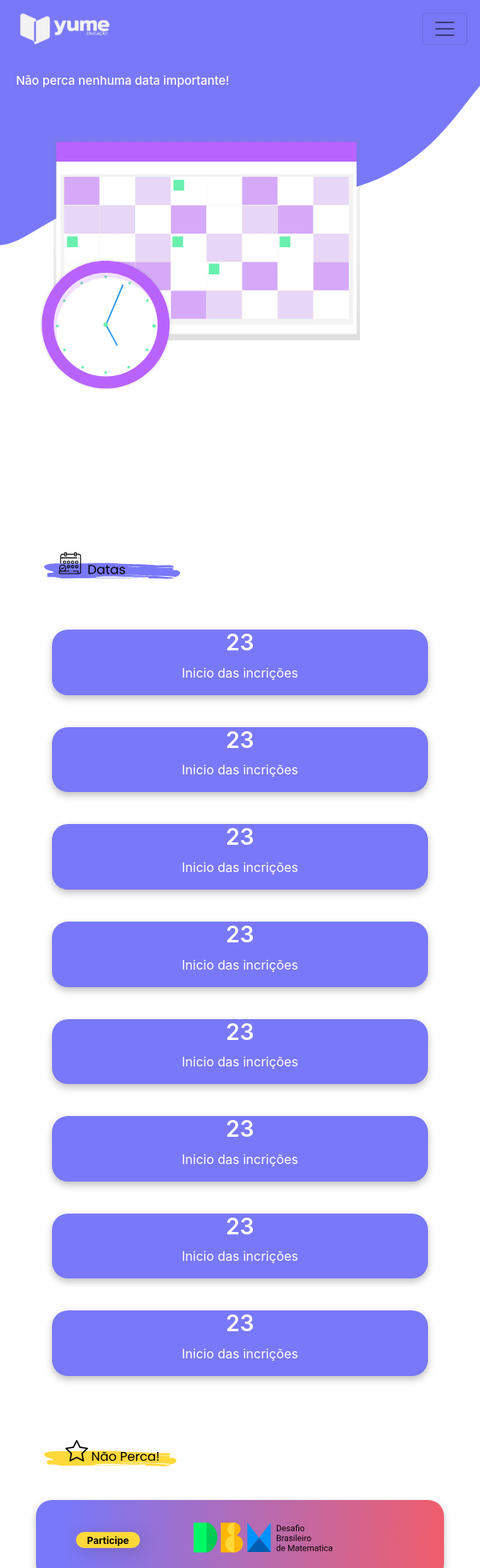
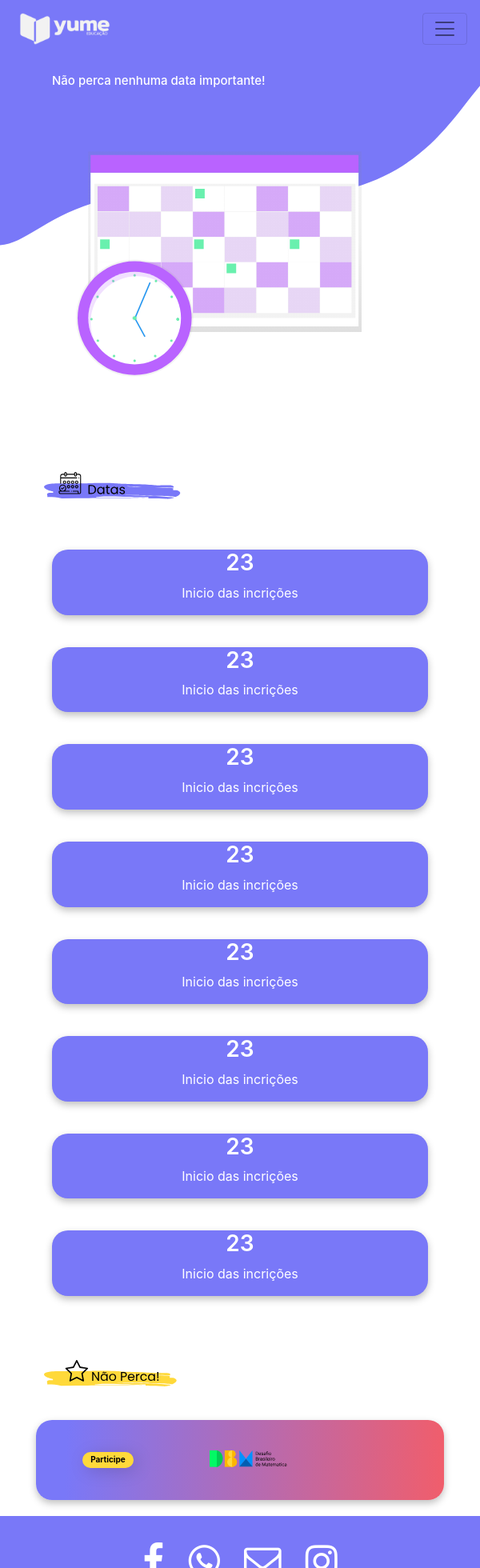
Before and after one commit to WesleyBueno/Yume, an Angular app in the folder yume/: page /calendario in a window 600 px wide. Shown: the top 1960 px of the page at 80% size. Built offline with nearby package versions, Linux system fonts and the light colour scheme.

Commit message:
bug fixed responsivitie desktop

```diff
--- a/yume/src/app/calendario/calendario.component.css
+++ b/yume/src/app/calendario/calendario.component.css
@@ -16,13 +16,9 @@
 
 .image1 img{
 
-    width: 400px;
+    width: 70%;
     height: 400px;
-    margin: 100px;
-}
-
-.head{
-    max-width: 1220px;
+    margin-left: 100px;
 }
 
 .head h3{
@@ -39,8 +35,10 @@
 
 /*titulo*/
 
+
+
 .title{
-    margin-top: 50px;
+    margin-top: 70px;
 }
 
 .title .icon img{
@@ -250,7 +248,7 @@
 }
 
 .jumbotron2 .container img{
-    width: 600px;
+    width: 90%;
     height: 250px;
     padding-left: 200px;
 }
@@ -263,6 +261,53 @@
 /*Fixado*/
 
 /*Responsividade*/
+
+
+@media (min-width:2031px) and (max-width:2560px){
+    .fundo{
+        position: relative;
+        top: -150px;
+        width: 100%;
+    }
+
+    .fundo img{
+        position: absolute;
+        width: 100%;
+        top: 0;
+        z-index: -1;
+    }
+}
+
+@media (min-width:1700px) and (max-width:2031px){
+    .fundo{
+        position: relative;
+        top: -120px;
+        width: 100%;
+    }
+
+    .fundo img{
+        position: absolute;
+        width: 100%;
+        top: 0;
+        z-index: -1;
+    }
+}
+
+@media (min-width:991px) and (max-width:1200px){
+
+    .calendar {
+        width: 60%;
+        height: 100%;
+        border-radius: 20px;
+        background-color: #ffffff;
+        box-shadow: 0 0.5rem 3rem rgba(0, 0, 0, 0.26);
+    }
+
+
+}
+
+
+
 @media (max-width: 991px){
 
     /*header*/
@@ -314,14 +359,10 @@
 
 /*Calendario*/
 
-.cal {
+.calendar {
     display: none;
 }
 
-
-.calendar {
-    display: none;
-}
 
 /*Calendario*/
 
@@ -394,6 +435,8 @@
 
 }
 
+
+
 @media (min-width:600px) and (max-width: 991px){
 
 
@@ -426,6 +469,8 @@
         margin-left: 70px;
         margin-top: 0px;
     }
+
+
 }
 
 
@@ -464,89 +509,48 @@
 
     /*Calendario*/
 
-datas{
-    margin: 0;
-    padding: 0;
-    display: flex;
-    justify-content: center;
-    align-items: center;
-    font-family: 'Poppins',sans-serif;
+    .calendar {
+        display: none;
     }
 
-
-.calendar{
-    position: relative;
-    background-color: #fff;
-    width: 55%;
-    height: 100%;
-    margin: 20px;
-    display: flex;
-    justify-content: space-between;
-    align-items: center;
-    border: 15px solid #fff;
-    border-radius: 18px;
-    box-shadow: 0px 4px 10px rgba(0, 0, 0, 0.25);
+    .jumbotron2 .container img{
+        width: 100px;
+        height: 100px;
+        margin-left: 20px;
     }
 
-.calendar .date{
-    width: 100%;
-    padding-left: 10px;
-    box-sizing: border-box;
+    .jumbotron2 .container h4{
+        display: none;
     }
 
-.calendar .date h3{
-    margin: 0 0 20px;
-    padding: 0;
-    font-size: 20px;
-    font-weight: 500;
-    text-align: center;
+    .jumbotron2 .container h2{
+        display: none;
+    }
+    .jumbotron2 .btns{
+        display: flex;
+        height: 80px;
+        align-items: center;
+        justify-content: center;
+        width: 80px;
+        margin: 0px;
     }
 
-.calendar .date .days{
-    display: flex;
-    flex-wrap: wrap;
-}
-
-.calendar .date .days .day,
-.calendar .date .days .number{
-    width: 30px;
-    height: 30px;
-    display: flex;
-    justify-content: center;
-    align-items: center;
-    margin: 2px;
+    .jumbotron2 .btns a{
+        text-align: center;
+        text-decoration: none;
+        width: 80%;
+        height: 20px;
+        border: 2px solid #FFD93A;
+        background:  #FFD93A;
+        outline: none;
+        color: rgb(0, 0, 0);
+        font-size: 10px;
+        font-weight: 700;
         cursor: pointer;
-}
-
-.calendar .date .days .day:first-child,
-.calendar .date .days .number:nth-child(7n+1)
-{
-    color: #7978F8;
-    font-weight: 600;
-}
-
-.calendar .date .days .number.active{
-    background: #7878f8;
-    color: #fff;
-    cursor: pointer;
-    border-radius: 50%;
+        border-radius: 17px;
         transition: 0.3s;
-}
-
-.calendar .date .days .number.active:hover{
-    background-color: rgb(207, 204, 204);
-    color: rgb(80, 79, 79);
-    font-weight: 600;
-}
-
-.calendar .evento{
-    display: none;
-    position: absolute;
-    top: 0;
-    right: 0;
-    padding-top: 60px;
-    width: 100px;
-    height: 100px;
+        padding-top: 0px;
+        filter: drop-shadow(4px 4px 10px rgba(0, 0, 0, 0.14));
     }
 
 
--- a/yume/src/app/calendario/calendario.component.html
+++ b/yume/src/app/calendario/calendario.component.html
@@ -3,7 +3,7 @@
 </div>
 
 <section class="head">
-
+<div class="container">
     <div class="row">
         <div class="col-md-6">
             <div class="header">
@@ -16,6 +16,7 @@
             </div>
         </div>
     </div>
+</div>
 
 </section>
 
--- a/yume/src/app/dbm/dbm.component.css
+++ b/yume/src/app/dbm/dbm.component.css
@@ -18,21 +18,22 @@
 
 .image1 img{
 
-    width: 700px;
-    margin: 90px;
-}
+    width: 100%;
+    height: 400px;
+    margin-left: 50px;
 
-.header{
-    max-width: 1220px;
 }
 
 .image2 img{
 
-    width: 400px;
+    width: 50%;
     height: 400px;
-    margin-left: 40px;
-    margin-top: 120px;
+    padding-top: 50px;
+
 }
+
+
+
 
 /*Header*/
 
@@ -331,6 +332,39 @@ section .container .singupBx{
 }
 
 
+/*Responsividade*/
+
+
+@media (min-width:2031px) and (max-width:2560px){
+    .fundo{
+        position: relative;
+        top: -150px;
+        width: 100%;
+    }
+
+    .fundo img{
+        position: absolute;
+        width: 100%;
+        top: 0;
+        z-index: -1;
+    }
+}
+
+@media (min-width:1700px) and (max-width:2031px){
+    .fundo{
+        position: relative;
+        top: -120px;
+        width: 100%;
+    }
+
+    .fundo img{
+        position: absolute;
+        width: 100%;
+        top: 0;
+        z-index: -1;
+    }
+}
+
 @media (max-width:991px){
     /*header*/
 
@@ -348,7 +382,8 @@ section .container .singupBx{
     }
 
     .image1 img{
-        max-width: 250px;
+        width: 100%;
+        height: 100px;
         margin-left: 70px;
         margin-top: 0px;
     }
@@ -495,6 +530,12 @@ section .container .singupBx{
        margin-left: 70px;
        margin-top: 0px;
    }
+
+   .title{
+    margin-top: 150px;
+}
+
+
 }
 
 @media (min-width:200px) and  (max-width: 600px){
@@ -528,4 +569,70 @@ section .container .singupBx{
        margin-left: 50px;
        margin-top: 0px;
    }
+
+    .title{
+    margin-top: 150px;
 }
+
+.etapas .text h2{
+    display: flex;
+    margin: 20px;
+    text-align: center;
+    font-size: 20px;
+}
+
+.etapas .btns{
+    display: flex;
+    height: 80px;
+    justify-content: flex-end;
+    width: 100%;
+    margin: 10px;
+}
+
+
+.etapas .btns #calendario {
+    text-align: center;
+    text-decoration: none;
+    width: 30%;
+    height: 50%;
+    margin: 10px;
+    border: 2px solid #FFD93A;
+    background:  #FFD93A;
+    outline: none;
+    color: rgb(0, 0, 0);
+    font-size: 13px;
+    font-weight: 700;
+    cursor: pointer;
+    border-radius: 17px;
+    transition: 0.3s;
+    padding-top: 6px;
+    filter: drop-shadow(4px 4px 10px rgba(0, 0, 0, 0.14));
+}
+
+.etapas .btns #regulamento {
+    text-align: center;
+    text-decoration: none;
+    width: 30%;
+    height: 50%;
+    margin: 10px;
+    border: 2px solid #01F965;
+    background:  #01F965;
+    outline: none;
+    color: rgb(0, 0, 0);
+    font-size: 13px;
+    font-weight: 700;
+    cursor: pointer;
+    border-radius: 17px;
+    transition: 0.3s;
+    padding-top: 6px;
+    filter: drop-shadow(4px 4px 10px rgba(0, 0, 0, 0.14));
+}
+
+.etapas .btns #regulamento:hover{
+    background-color: #e71845b2;
+    border-color: #e71845d7;
+    color: white;
+    filter: drop-shadow(4px 4px 10px rgba(0, 0, 0, 0.34));
+}
+
+}
--- a/yume/src/app/dbm/dbm.component.html
+++ b/yume/src/app/dbm/dbm.component.html
@@ -3,7 +3,7 @@
 </div>
 
 <section class="header">
-
+    <div class="container">
     <div class="row">
         <div class="col-md-6">
             <div class="image1">
@@ -16,6 +16,7 @@
             </div>
         </div>
     </div>
+</div>
 
 </section>
 
--- a/yume/src/app/inicio/inicio.component.css
+++ b/yume/src/app/inicio/inicio.component.css
@@ -16,15 +16,13 @@
 
 .image1 img{
 
-    width: 400px;
+    width: 50%;
     height: 400px;
     padding-top: 50px;
-    margin: 50px;
+    margin-left: 100px;
 }
 
-.header{
-    max-width: 1220px;
-}
+
 
 .header h3{
     color: white;
@@ -115,7 +113,7 @@
 }
 
 .jumbotron2 .container img{
-    width: 600px;
+    width: 90%;
     height: 250px;
     padding-left: 200px;
 }
@@ -166,10 +164,40 @@
     filter: drop-shadow(4px 4px 10px rgba(0, 0, 0, 0.34));
 }
 
+@media (min-width:2031px) and (max-width:2560px){
+    .fundo{
+        position: relative;
+        top: -150px;
+        width: 100%;
+    }
+
+    .fundo img{
+        position: absolute;
+        width: 100%;
+        top: 0;
+        z-index: -1;
+    }
+}
+
+@media (min-width:1700px) and (max-width:2031px){
+    .fundo{
+        position: relative;
+        top: -120px;
+        width: 100%;
+    }
+
+    .fundo img{
+        position: absolute;
+        width: 100%;
+        top: 0;
+        z-index: -1;
+    }
+}
 
 
 
 @media (max-width: 991px){
+    /*Header*/
 
     .fundo{
         position: relative;
@@ -193,17 +221,26 @@
         text-align: center;
     }
 
+    .image1 img{
 
-    .image1 img{
-        max-width: 200px;
-        margin-left: 90px;
-        padding-top: 0px;
+        width: 50%;
+        height: 200px;
+        padding-top: 50px;
+        margin-left: 100px;
     }
+
+    /*header*/
+
+    /*title*/
 
     .title .icon img{
 
         width: 250px;
     }
+
+    /*title*/
+
+    /*evento*/
 
     .jumbotron2 .container img{
         width: 180px;
@@ -245,6 +282,8 @@
         padding-top: 0px;
         filter: drop-shadow(4px 4px 10px rgba(0, 0, 0, 0.14));
     }
+
+    /*evento*/
 
     .card-group .card{
         margin: 15px;
@@ -346,4 +385,50 @@
        margin-left: 50px;
        margin-top: 0px;
    }
+
+   /*header*/
+
+   /*evento*/
+
+   .jumbotron2 .container img{
+    width: 100px;
+    height: 100px;
+    margin-left: 20px;
 }
+
+.jumbotron2 .container h4{
+    display: none;
+}
+
+.jumbotron2 .container h2{
+    display: none;
+}
+.jumbotron2 .btns{
+    display: flex;
+    height: 80px;
+    align-items: center;
+    justify-content: center;
+    width: 80px;
+    margin: 0px;
+}
+
+.jumbotron2 .btns a{
+    text-align: center;
+    text-decoration: none;
+    width: 80%;
+    height: 20px;
+    border: 2px solid #FFD93A;
+    background:  #FFD93A;
+    outline: none;
+    color: rgb(0, 0, 0);
+    font-size: 10px;
+    font-weight: 700;
+    cursor: pointer;
+    border-radius: 17px;
+    transition: 0.3s;
+    padding-top: 0px;
+    filter: drop-shadow(4px 4px 10px rgba(0, 0, 0, 0.14));
+}
+
+/*evento*/
+}
--- a/yume/src/app/inicio/inicio.component.html
+++ b/yume/src/app/inicio/inicio.component.html
@@ -3,7 +3,7 @@
 </div>
 
 <section class="header">
-
+<div class="container">
     <div class="row">
         <div class="col-md-6">
             <div class="header">
@@ -18,6 +18,7 @@
             </div>
         </div>
     </div>
+</div>
 
 </section>
 
--- a/yume/src/app/time/time.component.css
+++ b/yume/src/app/time/time.component.css
@@ -16,22 +16,21 @@
 
 .image1 img{
 
-    width: 400px;
+    width: 70%;
     height: 400px;
-    margin: 100px;
+    padding-top: 50px;
+    margin-left: 100px;
 }
 
-.header{
-    max-width: 1220px;
-}
+
 
 .header h3{
-    margin: 70px;
+    color: white;
+    margin: 50px;
     padding: 10px;
     display: flex;
-    font-size: 40px;
+    font-size: 30px;
     text-align: center;
-    color: white;
 }
 
 
@@ -67,6 +66,39 @@
 }
 
 /*Apoio*/
+
+
+@media (min-width:2031px) and (max-width:2560px){
+    .fundo{
+        position: relative;
+        top: -150px;
+        width: 100%;
+    }
+
+    .fundo img{
+        position: absolute;
+        width: 100%;
+        top: 0;
+        z-index: -1;
+    }
+}
+
+@media (min-width:1700px) and (max-width:2031px){
+    .fundo{
+        position: relative;
+        top: -120px;
+        width: 100%;
+    }
+
+    .fundo img{
+        position: absolute;
+        width: 100%;
+        top: 0;
+        z-index: -1;
+    }
+}
+
+
 
 @media (max-width: 991px){
 
--- a/yume/src/app/time/time.component.html
+++ b/yume/src/app/time/time.component.html
@@ -3,7 +3,7 @@
 </div>
 
 <section class="header">
-
+<div class="container">
     <div class="row">
         <div class="col-md-6">
             <div class="header">
@@ -16,6 +16,7 @@
             </div>
         </div>
     </div>
+</div>
 
 </section>
 
--- a/yume/src/styles.css
+++ b/yume/src/styles.css
@@ -26,6 +26,7 @@ footer, header, hgroup, menu, nav, section {
 }
 body {
 	line-height: 1;
+
 }
 ol, ul {
 	list-style: none;
```
Lines whose indentation alone changed are shown as unchanged.
